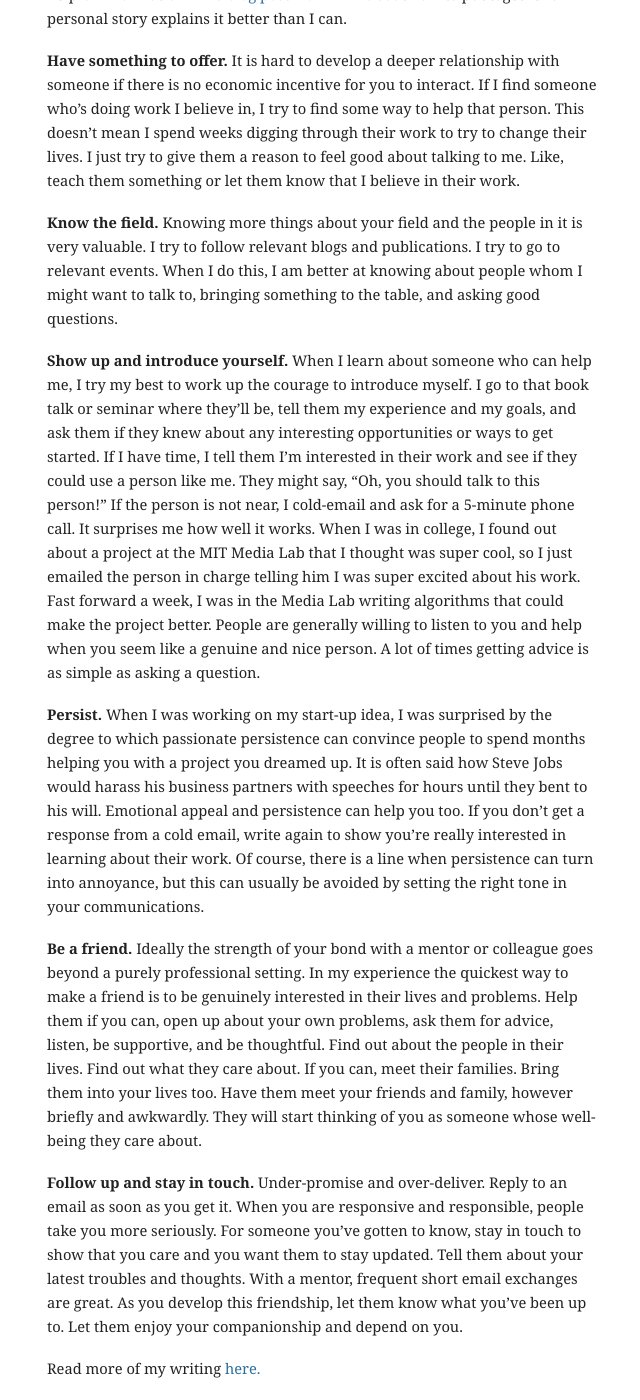
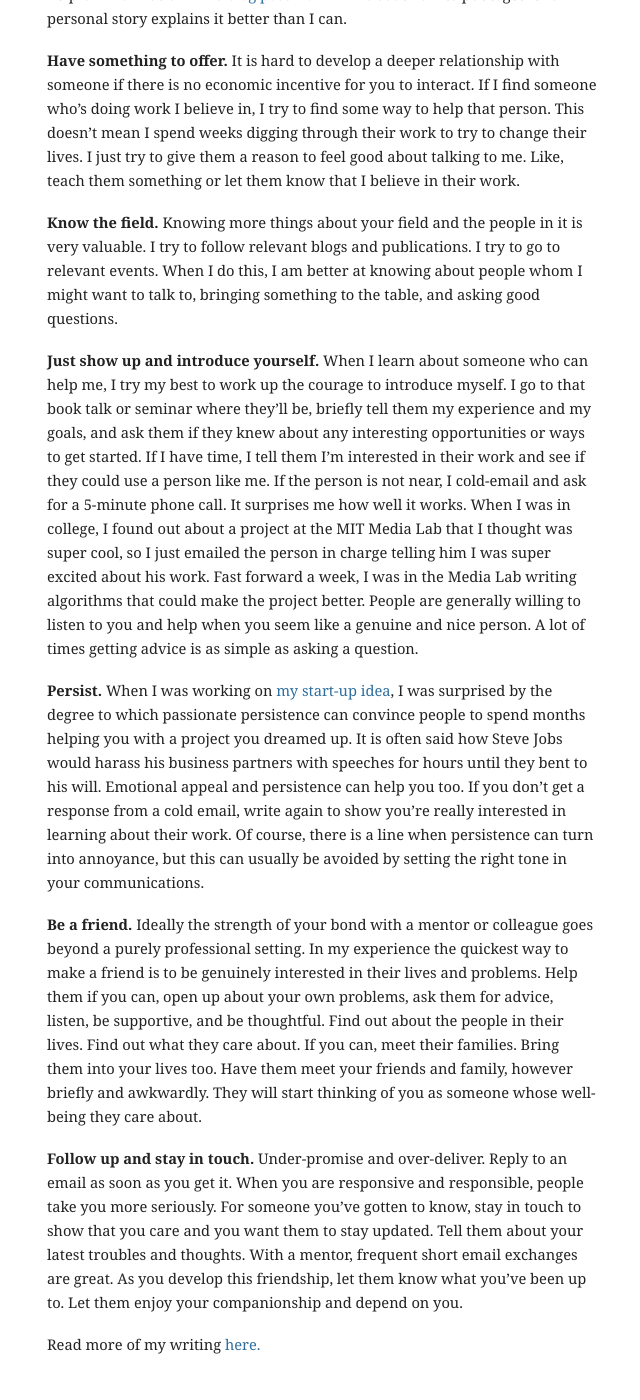
Before and after one commit to mbwong/mbwong.github.com, a Jekyll site: the page built from _posts/2013-03-10-misperceptions-about-professional-networking.md, in a window 1280 px wide and 1400 px high, scrolled down 1308 px. Shown: the whole window, without its empty margins (303-943 px from the left). Built offline with Jekyll 4.4.1, drawn with Linux system fonts in a browser that asks for light colours; after the commit the page ends 2684 px from its top, so only the background shows below that; some of the changed text lies outside the part shown.

Commit message:
finalizing...

```diff
--- a/_posts/2013-03-10-misperceptions-about-professional-networking.md
+++ b/_posts/2013-03-10-misperceptions-about-professional-networking.md
@@ -28,9 +28,11 @@
 
 __Know the field.__ Knowing more things about your field and the people in it is very valuable. I try to follow relevant blogs and publications. I try to go to relevant events. When I do this, I am better at knowing about people whom I might want to talk to, bringing something to the table, and asking good questions.
 
-__Show up and introduce yourself.__ When I learn about someone who can help me, I try my best to work up the courage to introduce myself. I go to that book talk or seminar where they'll be, tell them my experience and my goals, and ask them if they knew about any interesting opportunities or ways to get started. If I have time, I tell them I'm interested in their work and see if they could use a person like me. They might say, "Oh, you should talk to this person!" If the person is not near, I cold-email and ask for a 5-minute phone call. It surprises me how well it works. When I was in college, I found out about a project at the MIT Media Lab that I thought was super cool, so I just emailed the person in charge telling him I was super excited about his work. Fast forward a week, I was in the Media Lab writing algorithms that could make the project better. People are generally willing to listen to you and help when you seem like a genuine and nice person. A lot of times getting advice is as simple as asking a question.
+__Just show up and introduce yourself.__ When I learn about someone who can help me, I try my best to work up the courage to introduce myself. I go to that book talk or seminar where they'll be, briefly tell them my experience and my goals, and ask them if they knew about any interesting opportunities or ways to get started. If I have time, I tell them I'm interested in their work and see if they could use a person like me. If the person is not near, I cold-email and ask for a 5-minute phone call. It surprises me how well it works. When I was in college, I found out about a project at the MIT Media Lab that I thought was super cool, so I just emailed the person in charge telling him I was super excited about his work. Fast forward a week, I was in the Media Lab writing algorithms that could make the project better. People are generally willing to listen to you and help when you seem like a genuine and nice person. A lot of times getting advice is as simple as asking a question.
 
-__Persist.__ When I was working on my start-up idea, I was surprised by the degree to which passionate persistence can convince people to spend months helping you with a project you dreamed up. It is often said how Steve Jobs would harass his business partners with speeches for hours until they bent to his will. Emotional appeal and persistence can help you too. If you don't get a response from a cold email, write again to show you're really interested in learning about their work. Of course, there is a line when persistence can turn into annoyance, but this can usually be avoided by setting the right tone in your communications.
+__Persist.__ When I was working on [my start-up idea][2], I was surprised by the degree to which passionate persistence can convince people to spend months helping you with a project you dreamed up. It is often said how Steve Jobs would harass his business partners with speeches for hours until they bent to his will. Emotional appeal and persistence can help you too. If you don't get a response from a cold email, write again to show you're really interested in learning about their work. Of course, there is a line when persistence can turn into annoyance, but this can usually be avoided by setting the right tone in your communications.
+
+[2]: http://mbwong.com/2012/08/07/what-i-learned-from-eventplease.html
 
 __Be a friend.__ Ideally the strength of your bond with a mentor or colleague goes beyond a purely professional setting. In my experience the quickest way to make a friend is to be genuinely interested in their lives and problems. Help them if you can, open up about your own problems, ask them for advice, listen, be supportive, and be thoughtful. Find out about the people in their lives. Find out what they care about. If you can, meet their families. Bring them into your lives too. Have them meet your friends and family, however briefly and awkwardly. They will start thinking of you as someone whose well-being they care about.
 
```
Also changed, not shown: other parts of _posts/2013-03-10-misperceptions-about-professional-networking.md (+2 -2 lines).
